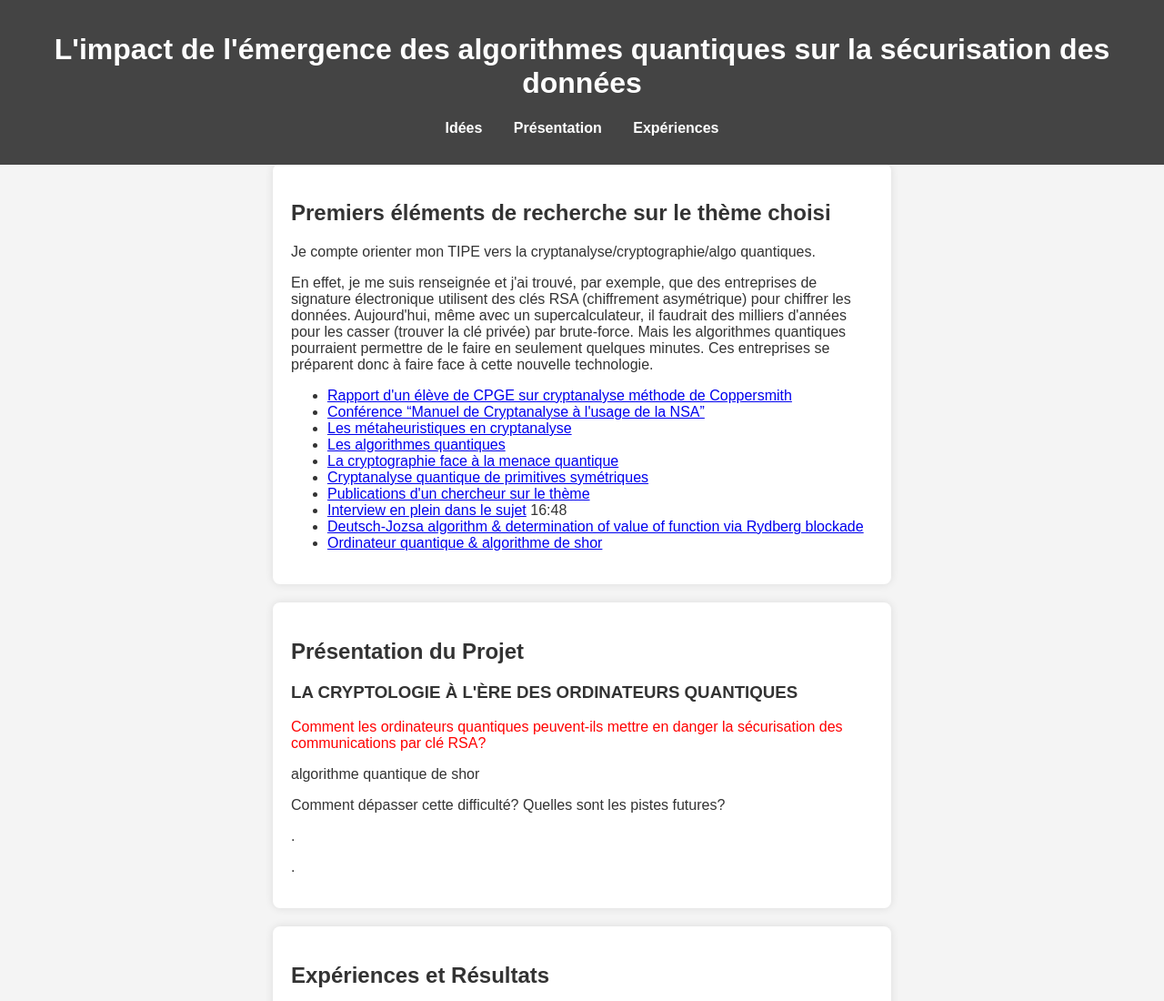
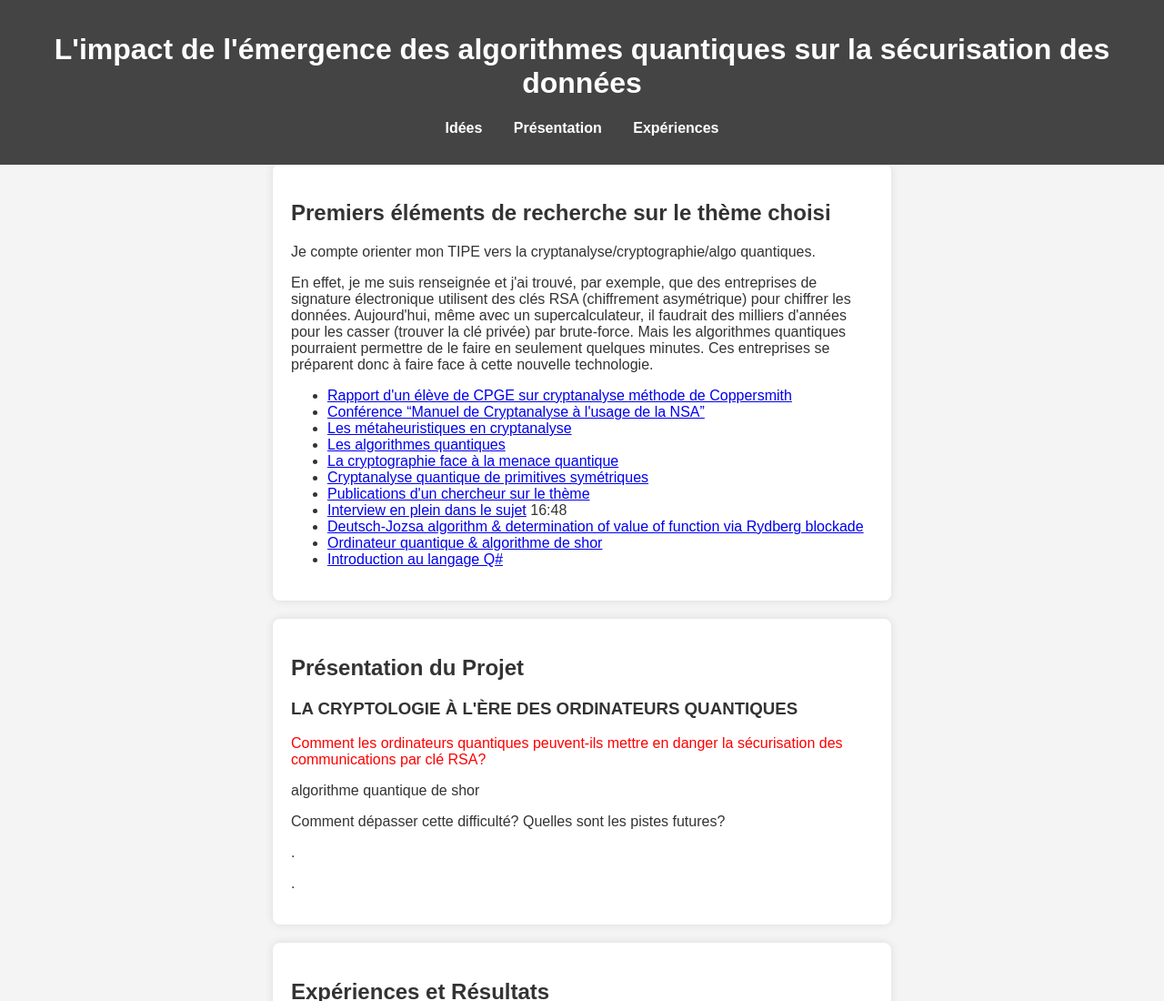
Before and after one commit to maialaulan/tipe-cryptanalyse, a plain HTML site: page index.html in a window 1280 px wide. Shown: the top 1100 px of the page at 91% size. Drawn offline with Linux system fonts and the light colour scheme.

Commit message:
Update index.html

```diff
--- a/index.html
+++ b/index.html
@@ -33,6 +33,7 @@
             <li><a href="https://www.youtube.com/watch?v=bADQkpjlWDQ" target="_blank">Interview en plein dans le sujet</a>    16:48</li>
             <li><a href="https://opg.optica.org/oe/fulltext.cfm?uri=oe-19-3-2037&id=209613" target="_blank">Deutsch-Jozsa algorithm & determination of value of function via Rydberg blockade</a></li>
             <li><a href="https://www.youtube.com/watch?v=YWPqf2GEjMs" target="_blank">Ordinateur quantique & algorithme de shor</a></li>
+            <li><a href="https://learn.microsoft.com/en-us/azure/quantum/qsharp-overview" target="_blank">Introduction au langage Q#</a></li>
         </ul>
     </section>
 
```
